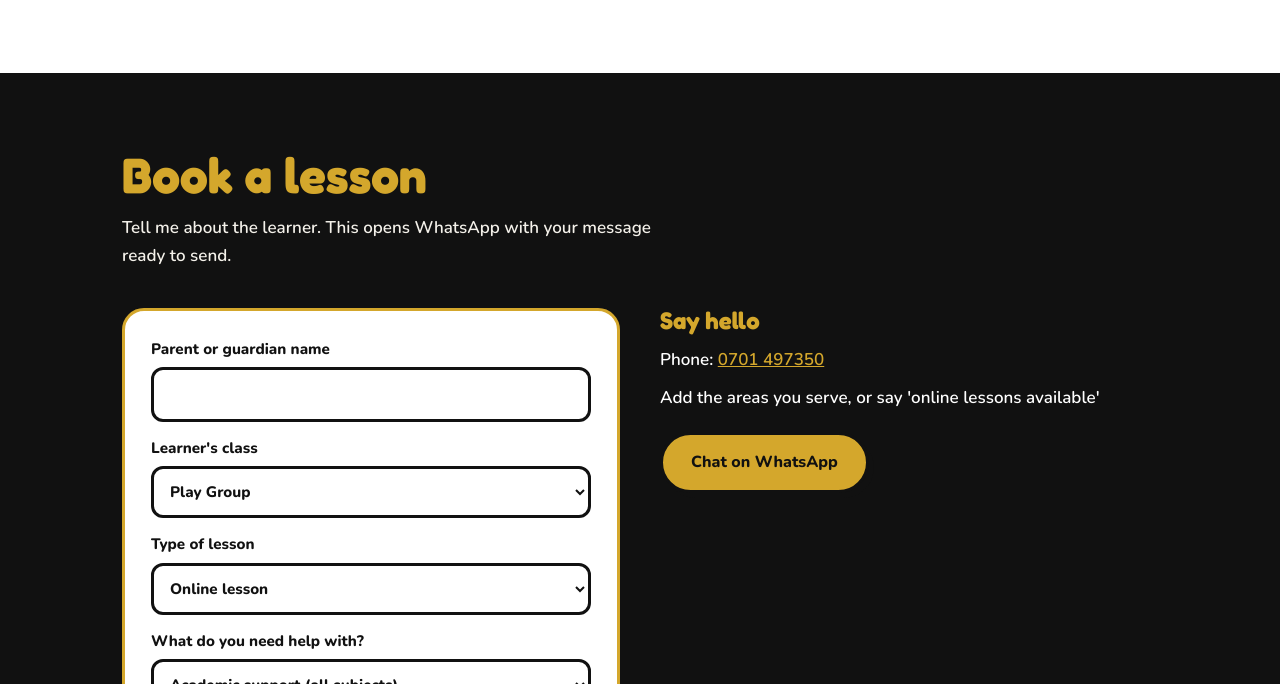
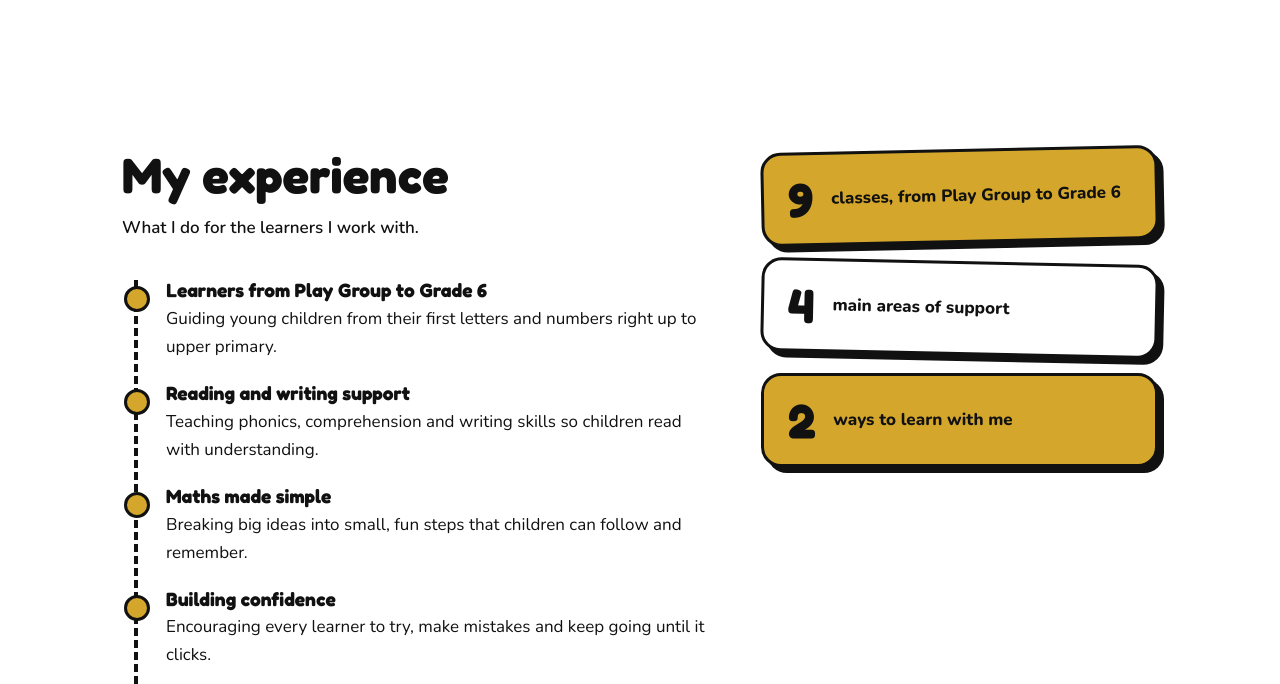
Before and after one commit to MuthoniGathiithi/Portfolio, a plain HTML site: page index.html in a window 1280 px wide. Shown: the part 3043-3727 px from the top of the page. Drawn offline with nearby package versions, Linux system fonts and the light colour scheme; files whose address does not match are found by name.

Commit message:
improve ui

```diff
--- a/index.html
+++ b/index.html
@@ -100,6 +100,19 @@
   .chips span:nth-child(3n+1){background:var(--lilac)}
   .chips span:nth-child(3n+2){background:var(--amber)}
 
+  /* experience */
+  .exp .wrap{display:grid;grid-template-columns:1.2fr .8fr;gap:44px;align-items:start}
+  .tl{list-style:none;border-left:4px dashed var(--purple);margin-left:12px;padding-left:28px;display:grid;gap:22px}
+  .tl li{position:relative}
+  .tl li::before{content:"";position:absolute;left:-42px;top:6px;width:20px;height:20px;background:var(--amber);border:3px solid var(--purple);border-radius:50%}
+  .tl h3{font-size:1.2rem;margin-bottom:4px}
+  .facts{display:grid;gap:18px}
+  .fact{background:var(--amber);border:3px solid var(--purple);border-radius:20px;padding:20px 24px;box-shadow:6px 6px 0 var(--purple);display:flex;align-items:center;gap:18px}
+  .fact:nth-child(2){background:var(--white);transform:rotate(1.2deg)}
+  .fact:nth-child(1){transform:rotate(-1.2deg)}
+  .fact b{font-family:var(--head);font-size:3rem;line-height:1}
+  .fact span{font-weight:800;line-height:1.3}
+
   /* voices + moments (hidden when empty) */
   .quotes{display:grid;grid-template-columns:repeat(auto-fit,minmax(260px,1fr));gap:24px}
   .quote{background:var(--white);border:3px solid var(--purple);border-radius:20px;padding:24px;box-shadow:5px 5px 0 var(--teal)}
@@ -124,7 +137,7 @@
 
   @media (max-width:760px){
     .hero{padding:34px 0 56px}
-    .hero .wrap,.about .wrap,.book .grid2{grid-template-columns:1fr}
+    .hero .wrap,.about .wrap,.book .grid2,.exp .wrap{grid-template-columns:1fr}
     .portrait{max-width:300px;order:-1}
     .moments{grid-template-columns:repeat(2,1fr)}
   }
@@ -203,6 +216,17 @@
     </div>
   </section>
 
+  <section class="block exp" id="exp">
+    <div class="wrap">
+      <div>
+        <h2>My experience</h2>
+        <p class="sub">What I do for the learners I work with.</p>
+        <ul class="tl" id="tl"></ul>
+      </div>
+      <div class="facts" id="facts"></div>
+    </div>
+  </section>
+
   <section class="block" id="voicesSec" hidden>
     <div class="wrap">
       <h2>What parents say</h2>
@@ -277,6 +301,16 @@ const ME = {
   ],
   subjects: ["Maths", "English", "Kiswahili", "Science", "Phonics", "Homework help", "Holiday classes"],
 
+  /* EXPERIENCE: written from what is on her flyer. Add REAL details here, for example:
+     { title: "Tutor, [school or centre]", text: "2023 to now. Taught Grade 1 to 3 reading and maths." } */
+  experience: [
+    { title: "Learners from Play Group to Grade 6", text: "Guiding young children from their first letters and numbers right up to upper primary." },
+    { title: "Reading and writing support", text: "Teaching phonics, comprehension and writing skills so children read with understanding." },
+    { title: "Maths made simple", text: "Breaking big ideas into small, fun steps that children can follow and remember." },
+    { title: "Building confidence", text: "Encouraging every learner to try, make mistakes and keep going until it clicks." },
+    { title: "Tutor and facilitator", text: "Helping learners with homework and school work, in all subjects." }
+  ],
+
   /* Optional. Leave empty and these sections stay hidden. Only add REAL parent comments. */
   testimonials: [
     // { text: "My son now loves reading.", who: "Parent, Grade 2" }
@@ -337,6 +371,12 @@ const capSvg = `<svg class="topcap" viewBox="0 0 100 70" aria-hidden="true"><pat
 const last = ME.grades.length - 1;
 $("stairs").innerHTML = ME.grades.map((g, i) => `<div class="step" style="height:${70 + i*22}px">${i === last ? capSvg : ""}${g}</div>`).join("");
 
+$("tl").innerHTML = ME.experience.map(x => `<li><h3>${x.title}</h3><p>${x.text}</p></li>`).join("");
+$("facts").innerHTML = [
+  [ME.grades.length, "classes, from Play Group to Grade 6"],
+  [ME.offers.length, "main areas of support"],
+  [ME.formats.length, "ways to learn with me"]
+].map(f => `<div class="fact"><b>${f[0]}</b><span>${f[1]}</span></div>`).join("");
 $("formatsGrid").innerHTML = ME.formats.map(o => `<div class="offer"><div class="ico" style="background:${o.color}">${icons[o.icon]}</div><h3>${o.title}</h3><p>${o.text}</p></div>`).join("");
 $("modesRow").innerHTML = ME.formats.map(o => `<span>${o.title}</span>`).join("");
 $("modeSel").innerHTML = ME.modes.map(m => `<option>${m}</option>`).join("");
```
